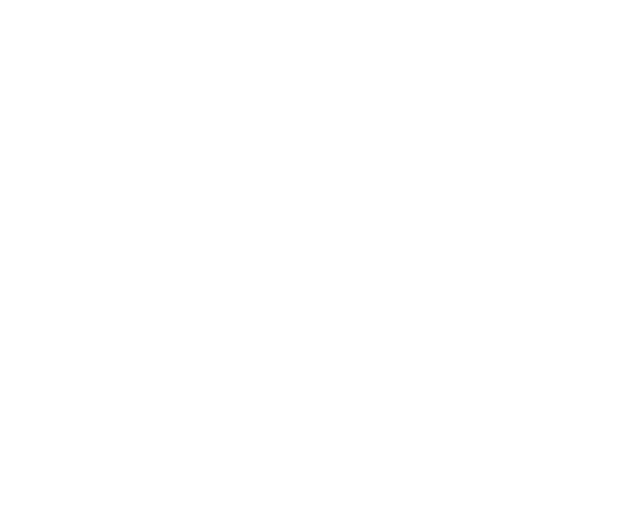
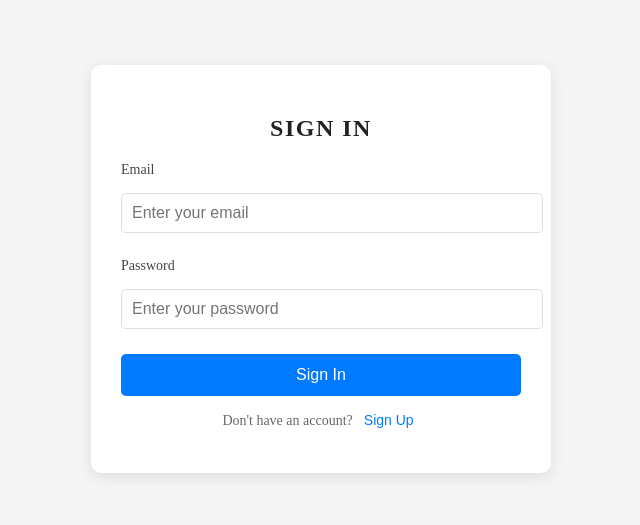
Before and after one commit to ImMikobtw/edu2go, a React (Vite) app in the folder edu2go.kz/: page /auth in a window 1280 px wide. Before the commit this address had no page. Shown: the part 139-664 px from the top of the page, without its empty margins (319-959 px from the left). Built offline with nearby package versions, Linux system fonts and the light colour scheme.

Commit message:
Decided to make an authorization in one page. Made the animations better. Commented Header to make some fixes

```diff
--- a/edu2go.kz/src/App.jsx
+++ b/edu2go.kz/src/App.jsx
@@ -5,6 +5,9 @@ import { Login } from "./pages/Login";
 import { Register } from "./pages/Register";
 import { ReviewsSlider } from "./components/ReviewsSlider";
 import { SearchFilter } from "./components/SearchFilter";
+import { Auth } from "./pages/Auth";
+import "./styles/App.css"
+
 
 function App() {
   return (
@@ -12,7 +15,7 @@ function App() {
       <Routes>
         <Route path="/" element={
           <>
-            <Header />
+            {/* <div className = "headerContainer"> <Header /> </div>  На доработку*/}
             <Slider />
             <ReviewsSlider />
             {/* <SearchFilter /> Временно отключил, потому что бэк не готов, а без этого ошибки будут*/}
@@ -20,6 +23,7 @@ function App() {
         } />
         <Route path="/login" element={<Login />} />
         <Route path="/register" element={<Register />} />
+        <Route path="/auth" element={<Auth />} />
       </Routes>
     </Router>
   );
--- a/edu2go.kz/src/components/Header.jsx
+++ b/edu2go.kz/src/components/Header.jsx
@@ -58,8 +58,8 @@ export function Header() {
       </nav>
 
       <div className="authContainer">
-        <button onClick={() => navigate("/login")} className="signInButton">Sign In</button>
-        <button onClick={() => navigate("/register")} className="signUpButton">Sign Up</button>
+        <button onClick={() => navigate("/auth")} className="signInButton">Sign In</button>
+        <button onClick={() => navigate("/auth")} className="signUpButton">Sign Up</button>
       </div>
     </header>
   );
--- /dev/null
+++ b/edu2go.kz/src/components/PrivateRoute.jsx
@@ -0,0 +1,6 @@
+import { Navigate } from "react-router-dom";
+
+export function PrivateRoute({ children }) {
+  const token = localStorage.getItem("authToken");
+  return token ? children : <Navigate to="/auth" />;
+}
--- a/edu2go.kz/src/components/Slider.jsx
+++ b/edu2go.kz/src/components/Slider.jsx
@@ -11,16 +11,16 @@ const slides = [
         title: "Join the Future of Education",
         button1: "Learn More",
         button2: "Sign Up",
-        link1: "/learn-more",
-        link2: "/register"
+        link1: "/auth",
+        link2: "/auth"
     },
     {
         image: hands,
         title: "Discover New Opportunities",
         button1: "Explore",
         button2: "Get Started",
-        link1: "/explore",
-        link2: "/get-started"
+        link1: "/auth",
+        link2: "/auth"
     },
 ];
 
--- /dev/null
+++ b/edu2go.kz/src/pages/Auth.jsx
@@ -0,0 +1,142 @@
+import { useState } from 'react';
+import { motion, AnimatePresence } from 'framer-motion';
+import { useNavigate } from 'react-router-dom';
+import axios from 'axios';
+import '../styles/Auth.css';
+
+export function Auth() {
+    const [isLogin, setIsLogin] = useState(true);
+    const [formData, setFormData] = useState({
+        email: "",
+        password: "",
+        confirmPassword: "",
+    });
+    const [error, setError] = useState("");
+    const [loading, setLoading] = useState(false);
+    const navigate = useNavigate();
+
+    const handleChange = (e) => {
+        const { name, value } = e.target;
+        setFormData((prev) => ({...prev, [name]: value }));
+    };
+
+    const handleSubmit = async (e) => {
+        e.preventDefault();
+        setError("");
+        setLoading(true);
+
+        if (!formData.email || !formData.password) {
+            setError("Please fill in all required fields.");
+            setLoading(false);
+            return;
+        }
+
+        if(!isLogin && formData.password !== formData.confirmPassword) {
+            setError("Passwords do not match");
+            setLoading(false);
+            return;
+        }
+
+        try {
+            const url = isLogin ? "#" : "#";
+            const response = await axios.post(url, {
+                email: formData.email,
+                password: formData.password,
+            });
+
+            const { token } = response.data;
+
+            localStorage.setItem("authToken", token);
+
+            setFormData({ email: "", password: "", confirmPassword: "" });
+
+            navigate("/dashboard");
+        } catch (err) {
+            setError(err.response?.data?.message || "Something went wrong");
+        } finally {
+            setLoading(false);
+        }
+    };
+
+    return (
+        <div className = "authContainer">
+            <motion.div
+              className = "authBox"
+              initial = {{ opacity: 0, y: 50 }}
+              animate = {{ opacity: 1, y: 0 }}
+              transition = {{ duration: 0.5 }}
+            >
+                <h2 className = "authTitle">{isLogin ? "Sign In" : "Sign Up"}</h2>
+
+                <AnimatePresence mode='wait'>
+                    <motion.form
+                      key = { isLogin ? "login" : "register" }
+                      initial = {{ opacity: 0, x: isLogin ? -50 : 50 }}
+                      animate = {{ opacity: 1, x: 0 }}
+                      exit = {{ opacity: 0, x: isLogin ? 50 : -50 }}
+                      transition = {{duration: 0.3 }}
+                      onSubmit = { handleSubmit }
+                      className = "authForm"
+                    >
+                        <div className = "formGroup">
+                            <label htmlFor='email'>Email</label>
+                            <input
+                              type = "email"
+                              id = "email"
+                              name = "email"
+                              value = { formData.email }
+                              onChange = { handleChange }
+                              placeholder = "Enter your email"
+                              required
+                            />
+                        </div>
+
+                        <div className = "formGroup">
+                            <label htmlFor='password'>Password</label>
+                            <input
+                              type = "password"
+                              id = "password"
+                              name = "password"
+                              value = { formData.password }
+                              onChange = { handleChange }
+                              placeholder = "Enter your password"
+                              required
+                            />
+                        </div>
+
+                        {!isLogin && (
+                            <div className = "formGroup">
+                               <label htmlFor='confirmPasword'>Confirm Pasword</label>
+                                   <input
+                              type = "confirmPasword"
+                              id = "confirmPasword"
+                              name = "confirmPasword"
+                              value = { formData.confirmPasword }
+                              onChange = { handleChange }
+                              placeholder = "Confirm your password"
+                              required
+                                   />
+                        </div>
+                        )}
+
+                        {error && <p className = "errorMessage">{error}</p>}
+
+                        <button type = "submit" className = "authButton" disabled = {loading}>
+                            {loading ? "Loading..." : isLogin ? "Sign In" : "Sign Up"}
+                        </button>
+                    </motion.form>
+                </AnimatePresence>
+
+                <p className = "authSwitch">
+                    {isLogin ? "Don't have an account?" : "Already have an account?"}
+                    <button
+                       onClick = { () => setIsLogin(!isLogin)}
+                       className = "switchButton"
+                    >
+                        {isLogin ? "Sign Up" : "Sign In"}
+                    </button>
+                </p>
+            </motion.div>
+        </div>
+    );
+}
--- /dev/null
+++ b/edu2go.kz/src/styles/Auth.css
@@ -0,0 +1,116 @@
+.authContainer {
+    display: flex;
+    justify-content: center;
+    align-items: center;
+    min-height: 100vh;
+    background: #f5f5f5;
+  }
+
+  .authBox {
+    width: 100%;
+    max-width: 400px;
+    padding: 30px;
+    background: #fff;
+    border-radius: 10px;
+    box-shadow: 0 4px 15px rgba(0, 0, 0, 0.1);
+  }
+
+  .authTitle {
+    text-align: center;
+    margin-bottom: 20px;
+    font-size: 24px;
+    color: #222;
+  }
+
+  .authForm {
+    display: flex;
+    flex-direction: column;
+    gap: 15px;
+  }
+
+  .formGroup {
+    display: flex;
+    flex-direction: column;
+  }
+
+  .formGroup label {
+    margin-bottom: 5px;
+    font-size: 14px;
+    color: #444;
+  }
+
+  .formGroup input {
+    padding: 10px;
+    border: 1px solid #ddd;
+    border-radius: 5px;
+    font-size: 16px;
+    outline: none;
+    transition: border-color 0.3s;
+  }
+
+  .formGroup input:focus {
+    border-color: #007bff;
+  }
+
+  .errorMessage {
+    color: red;
+    font-size: 14px;
+    text-align: center;
+  }
+
+  .authButton {
+    padding: 12px;
+    background: #007bff;
+    color: #fff;
+    border: none;
+    border-radius: 5px;
+    font-size: 16px;
+    cursor: pointer;
+    transition: background 0.3s;
+  }
+
+  .authButton:hover {
+    background: #0056b3;
+  }
+
+  .authButton:disabled {
+    background: #aaa;
+    cursor: not-allowed;
+  }
+
+  .authSwitch {
+    text-align: center;
+    margin-top: 15px;
+    font-size: 14px;
+    color: #666;
+  }
+
+  .switchButton {
+    background: none;
+    border: none;
+    color: #007bff;
+    font-size: 14px;
+    cursor: pointer;
+    margin-left: 5px;
+    transition: color 0.3s;
+  }
+
+  .switchButton:hover {
+    color: #0056b3;
+  }
+
+  @media (max-width: 480px) {
+    .authBox {
+      max-width: 90%;
+      padding: 20px;
+    }
+    .authTitle {
+      font-size: 20px;
+    }
+    .formGroup input {
+      font-size: 14px;
+    }
+    .authButton {
+      font-size: 14px;
+    }
+  }
```
Also changed, not shown: edu2go.kz/src/styles/App.css (added).
